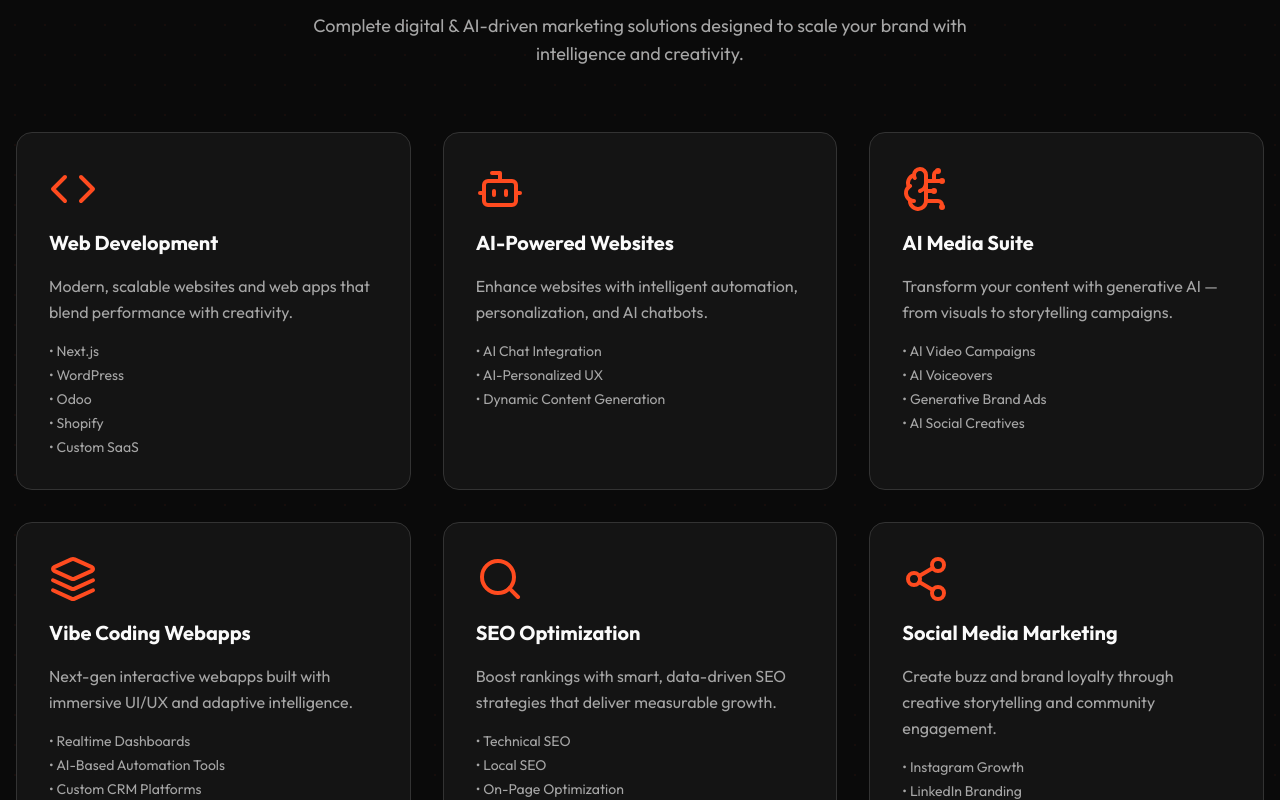
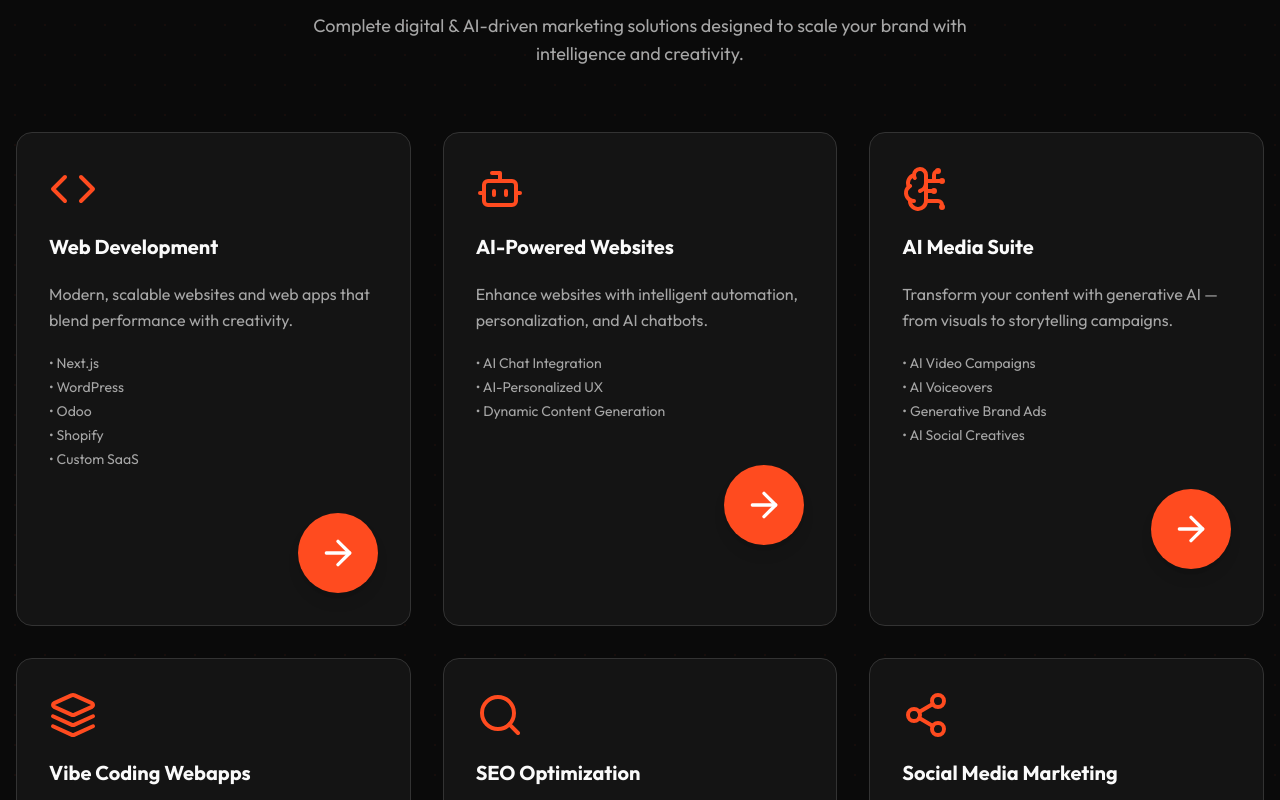
Before and after one commit to revenuxe/revenuxe-js, a React (Vite) app: page / in a window 1280 px wide. Shown: the part 2000-2800 px from the top of the page. Built offline with nearby package versions, Linux system fonts and the light colour scheme; the HTML template or start-up script is replaced by a standard one.

Commit message:
Update Services.tsx

```diff
--- a/src/components/Services.tsx
+++ b/src/components/Services.tsx
@@ -16,7 +16,7 @@ import {
   Cpu,
   ArrowRight,
 } from "lucide-react";
-import { Link } from "react-router-dom"; // use `next/link` if you're using Next.js
+import { Link } from "react-router-dom"; // use `next/link` for Next.js
 
 const Services = () => {
   const services = [
@@ -60,7 +60,7 @@ const Services = () => {
         "Next-gen interactive webapps built with immersive UI/UX and adaptive intelligence.",
       subservices: [
         "Realtime Dashboards",
-        "AI-Based Automation Tools",
+        "AI Automation Tools",
         "Custom CRM Platforms",
         "Data-Driven Portals",
       ],
@@ -126,17 +126,17 @@ const Services = () => {
           {services.map((service, index) => (
             <div
               key={index}
-              className="group relative bg-card border border-border rounded-2xl p-8 hover:border-primary/50 transition-all duration-300 hover:shadow-xl hover:shadow-primary/10 animate-fade-in overflow-hidden"
+              className="group relative bg-card border border-border rounded-2xl p-8 hover:border-primary/50 transition-all duration-300 hover:scale-105 hover:shadow-2xl hover:shadow-primary/10"
               style={{ animationDelay: `${index * 0.1}s` }}
             >
               {/* Hover gradient */}
-              <div className="absolute inset-0 bg-gradient-to-br from-primary/5 to-transparent opacity-0 group-hover:opacity-100 transition-opacity rounded-2xl" />
+              <div className="absolute inset-0 bg-gradient-to-br from-primary/5 to-transparent rounded-2xl opacity-0 group-hover:opacity-100 transition-opacity" />
 
-              <div className="relative z-10 space-y-4">
-                <div className="text-primary transform group-hover:scale-110 transition-transform">
+              <div className="relative z-10 space-y-5">
+                <div className="text-primary transform transition-transform">
                   {service.icon}
                 </div>
-                <h3 className="text-xl font-bold text-foreground group-hover:text-primary transition-colors">
+                <h3 className="text-xl font-bold text-foreground transition-colors group-hover:text-primary">
                   {service.title}
                 </h3>
                 <p className="text-muted-foreground leading-relaxed">
@@ -150,15 +150,17 @@ const Services = () => {
                     ))}
                   </ul>
                 )}
+
+                {/* Large Always-Visible Arrow Button */}
+                <div className="flex justify-end pt-6">
+                  <Link
+                    to={service.link}
+                    className="flex items-center justify-center w-20 h-20 bg-primary text-primary-foreground rounded-full shadow-lg hover:shadow-xl hover:bg-primary/90 transition-all duration-300"
+                  >
+                    <ArrowRight className="w-10 h-10" />
+                  </Link>
+                </div>
               </div>
-
-              {/* Circle Arrow Button */}
-              <Link
-                to={service.link}
-                className="absolute bottom-6 right-6 z-20 flex items-center justify-center w-14 h-14 bg-primary text-primary-foreground rounded-full transition-all duration-300 transform scale-0 group-hover:scale-100 group-hover:translate-x-0 shadow-lg hover:scale-110"
-              >
-                <ArrowRight className="w-7 h-7" />
-              </Link>
 
               {/* Corner Decoration */}
               <div className="absolute top-0 right-0 w-16 h-16 border-t-2 border-r-2 border-primary/20 rounded-tr-2xl opacity-0 group-hover:opacity-100 transition-opacity" />
```
